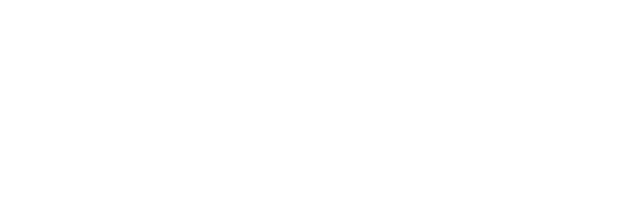
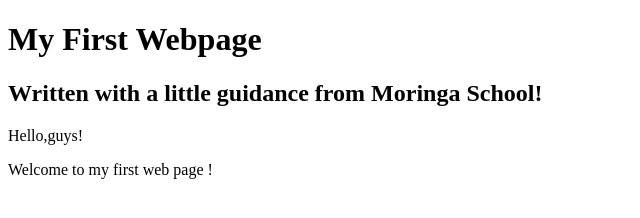
Before and after one commit to caseymusila/My-first-webpage, a plain HTML site: page my-first-webpage.html in a window 1280 px wide. Shown: the whole page, without its empty margins (0-640 px from the left). Drawn offline with Linux system fonts and the light colour scheme.

Commit message:
add header block elements

```diff
--- a/my-first-webpage.html
+++ b/my-first-webpage.html
@@ -4,6 +4,11 @@
     <title>My first webpage!</title>
   </head>
   <body>
+    <h1>My First Webpage</h1>
+    <h2>Written with a little guidance from Moringa School!</h2>
+
+    <p>Hello,guys!</p>
+    <p>Welcome to my first web page !</p>
 
   </body>
 </html>
```
Also changed, not shown: favorite-things.html (added), index.html (added).
